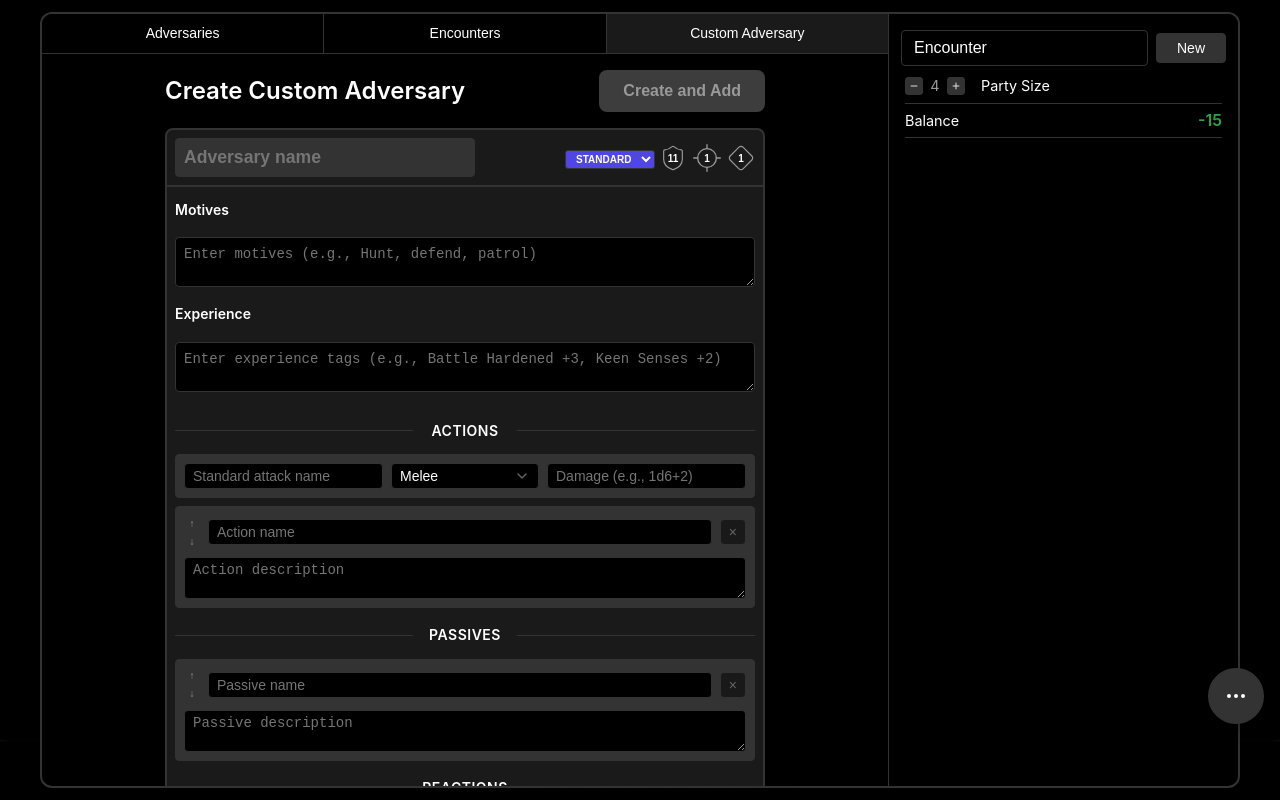
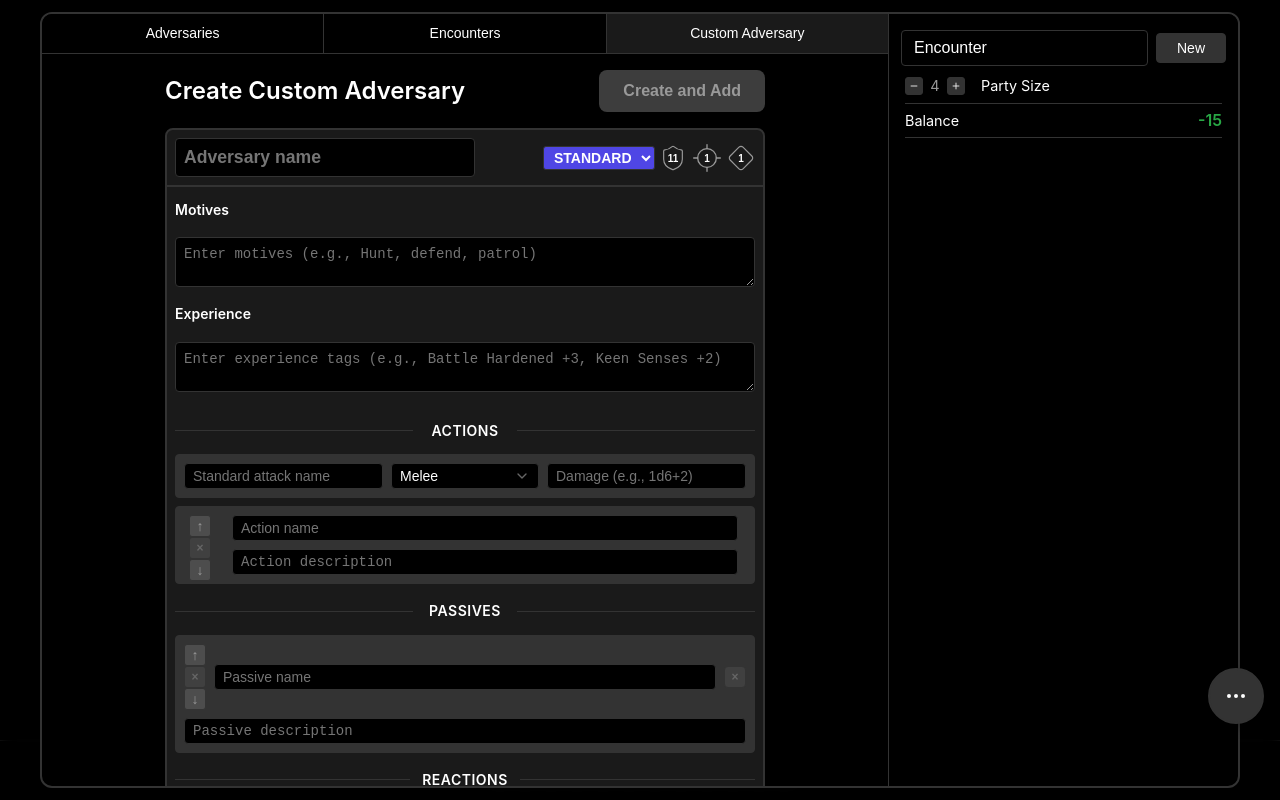
Before and after one commit to Splinter714/Daggerheart, a React (Vite) app: page / in a window 1280 px wide. Built offline with nearby package versions, Linux system fonts and the light colour scheme.

Commit message:
improve reorder controls vertical spacing - use space-evenly for balanced button distribution

```diff
--- a/src/components/GameCard.jsx
+++ b/src/components/GameCard.jsx
@@ -6,7 +6,7 @@ import { Droplet, Activity, CheckCircle, X, Hexagon, Triangle, Gem, Star, Locate
 // ============================================================================
 
 // Reorder Controls Component
-const ReorderControls = ({ feature, featureType, item, onUpdate }) => {
+const ReorderControls = ({ feature, featureType, item, onUpdate, handleFeatureDeleteClick, deleteConfirmations, getFeatureKey }) => {
   const handleUpClick = () => {
     try {
       const features = item?.features || []
@@ -70,16 +70,17 @@ const ReorderControls = ({ feature, featureType, item, onUpdate }) => {
   const filterExprWithName = f => f.type === featureType && f.name.trim()
 
   return (
-    <div style={{ display: 'flex', flexDirection: 'column', gap: '2px' }}>
+    <div style={{ display: 'flex', flexDirection: 'column', justifyContent: 'space-evenly', alignItems: 'center', height: '100%' }}>
       <button
         onClick={handleUpClick}
         disabled={(item.features || []).filter(filterExpr).findIndex(f => f === feature) === 0}
         style={{
-          width: '16px',
-          height: '16px',
+          width: '22px',
+          height: '22px',
           padding: '0',
-          border: 'none',
-          backgroundColor: 'transparent',
+          border: '1px solid var(--border)',
+          borderRadius: '3px',
+          backgroundColor: 'var(--gray-700)',
           color: ((item.features || []).filter(filterExprWithName).length >= 2 &&
                    (item.features || []).filter(filterExpr).findIndex(f => f === feature) !== 0 &&
                    feature.name.trim())
@@ -88,23 +89,55 @@ const ReorderControls = ({ feature, featureType, item, onUpdate }) => {
                     (item.features || []).filter(filterExpr).findIndex(f => f === feature) !== 0 &&
                     feature.name.trim())
                  ? 'pointer' : 'not-allowed',
-          fontSize: '10px',
-          display: 'flex',
-          alignItems: 'center',
-          justifyContent: 'center'
+          fontSize: '14px',
+          lineHeight: '1',
+          display: 'flex',
+          alignItems: 'center',
+          justifyContent: 'center',
+          minHeight: '22px',
+          maxHeight: '22px'
         }}>
         ↑
+      </button>
+
+      {/* Delete Button */}
+      <button
+        onClick={() => handleFeatureDeleteClick(feature)}
+        disabled={!feature.name.trim() && !feature.description.trim()}
+        style={{
+          width: '22px',
+          height: '22px',
+          padding: '0',
+          border: '1px solid var(--border)',
+          borderRadius: '3px',
+          backgroundColor: deleteConfirmations[getFeatureKey(feature)] ? 'var(--danger)' : 'var(--gray-700)',
+          color: (!feature.name.trim() && !feature.description.trim()) ? 'var(--text-secondary)' : 'white',
+          cursor: (!feature.name.trim() && !feature.description.trim()) ? 'not-allowed' : 'pointer',
+          opacity: (!feature.name.trim() && !feature.description.trim()) ? 0.5 : 1,
+          fontWeight: '600',
+          fontSize: '12px',
+          lineHeight: '1',
+          transition: 'background-color 0.2s',
+          display: 'flex',
+          alignItems: 'center',
+          justifyContent: 'center',
+          minHeight: '22px',
+          maxHeight: '22px'
+        }}
+      >
+        ×
       </button>
 
       <button
         onClick={handleDownClick}
         disabled={(item.features || []).filter(filterExpr).findIndex(f => f === feature) === (item.features || []).filter(filterExpr).length - 1}
         style={{
-          width: '16px',
-          height: '16px',
+          width: '22px',
+          height: '22px',
           padding: '0',
-          border: 'none',
-          backgroundColor: 'transparent',
+          border: '1px solid var(--border)',
+          borderRadius: '3px',
+          backgroundColor: 'var(--gray-700)',
           color: ((item.features || []).filter(filterExprWithName).length >= 2 &&
                    (item.features || []).filter(filterExpr).findIndex(f => f === feature) < (item.features || []).filter(filterExpr).length - 1 &&
                    (item.features || []).filter(filterExpr)[(item.features || []).filter(filterExpr).findIndex(f => f === feature) + 1]?.name.trim() &&
@@ -115,10 +148,13 @@ const ReorderControls = ({ feature, featureType, item, onUpdate }) => {
                     (item.features || []).filter(filterExpr)[(item.features || []).filter(filterExpr).findIndex(f => f === feature) + 1]?.name.trim() &&
                     feature.name.trim())
                  ? 'pointer' : 'not-allowed',
-          fontSize: '10px',
-          display: 'flex',
-          alignItems: 'center',
-          justifyContent: 'center'
+          fontSize: '14px',
+          lineHeight: '1',
+          display: 'flex',
+          alignItems: 'center',
+          justifyContent: 'center',
+          minHeight: '22px',
+          maxHeight: '22px'
         }}>
         ↓
       </button>
@@ -850,7 +886,7 @@ const GameCard = ({
                   onUpdate && onUpdate(item.id, { name: e.target.value })
                 }}
                 style={{
-                  backgroundColor: 'var(--bg-secondary)',
+                  backgroundColor: 'var(--bg-primary)',
                   border: '1px solid var(--border)',
                   borderRadius: '4px',
                   color: 'var(--text-primary)',
@@ -894,7 +930,7 @@ const GameCard = ({
                         border: '1px solid var(--border)',
                         borderRadius: '3px',
                         color: 'var(--text-primary)',
-                        fontSize: '10px',
+                        fontSize: '14px',
                         fontWeight: '600',
                         textTransform: 'uppercase',
                         padding: '2px 6px',
@@ -1389,6 +1425,7 @@ const GameCard = ({
                       if (isEditMode) {
                         return (
                           <div key={index} style={{
+                            position: 'relative',
                             display: 'flex',
                             flexDirection: 'column',
                             gap: '0.5rem',
@@ -1397,10 +1434,20 @@ const GameCard = ({
                             borderRadius: '4px',
                             backgroundColor: 'var(--bg-secondary)'
                           }}>
-                            <div style={{ display: 'flex', gap: '0.5rem', alignItems: 'center' }}>
-                              {/* Up/Down Controls */}
-                              <ReorderControls feature={feature} featureType="Action" item={item} onUpdate={onUpdate} />
-
+                            {/* Left column: Up/Down Controls - positioned closer to edges */}
+                            <div style={{ position: 'absolute', left: '0', top: '0', bottom: '0', width: '3rem', display: 'flex', flexDirection: 'column', alignItems: 'center', justifyContent: 'flex-start', paddingTop: '0.5rem', padding: '0.5rem 0.25rem', overflow: 'hidden' }}>
+                              <ReorderControls
+                                feature={feature}
+                                featureType="Action"
+                                item={item}
+                                onUpdate={onUpdate}
+                                handleFeatureDeleteClick={handleFeatureDeleteClick}
+                                deleteConfirmations={deleteConfirmations}
+                                getFeatureKey={getFeatureKey}
+                              />
+                            </div>
+
+                            {/* Row 1: Name Input */}
                             <input
                               type="text"
                               value={feature.name || ''}
@@ -1424,7 +1471,9 @@ const GameCard = ({
                               }}
                               placeholder="Action name"
                               style={{
-                                  flex: 1,
+                                marginLeft: '3rem',
+                                marginRight: '0.5rem',
+                                width: 'calc(100% - 3.5rem)',
                                 padding: '0.25rem 0.5rem',
                                 border: '1px solid var(--border)',
                                 borderRadius: '4px',
@@ -1434,24 +1483,6 @@ const GameCard = ({
                                 transition: 'background-color 0.2s'
                               }}
                             />
-                              <button
-                                onClick={() => handleFeatureDeleteClick(feature)}
-                                disabled={!feature.name.trim() && !feature.description.trim()}
-                                style={{
-                                  padding: '0.25rem 0.5rem',
-                                  border: '1px solid var(--border)',
-                                  borderRadius: '4px',
-                                  backgroundColor: deleteConfirmations[getFeatureKey(feature)] ? 'var(--danger)' : 'var(--bg-primary)',
-                                  color: (!feature.name.trim() && !feature.description.trim()) ? 'var(--text-secondary)' : 'white',
-                                  cursor: (!feature.name.trim() && !feature.description.trim()) ? 'not-allowed' : 'pointer',
-                                  opacity: (!feature.name.trim() && !feature.description.trim()) ? 0.5 : 1,
-                                  fontSize: '0.875rem',
-                                  transition: 'background-color 0.2s'
-                                }}
-                              >
-                                ×
-                              </button>
-                            </div>
                             <textarea
                               value={feature.description || ''}
                               onChange={(e) => {
@@ -1463,6 +1494,10 @@ const GameCard = ({
                                   newFeatures.push({ type: 'Action', name: feature.name || '', description: e.target.value })
                                 }
 
+                                // Auto-resize textarea
+                                e.target.style.height = 'auto'
+                                e.target.style.height = e.target.scrollHeight + 'px'
+
                                 // Auto-add new action if this was the last action and name is filled
                                 const actionFeatures = newFeatures.filter(f => f.type === 'Action')
                                 const lastAction = actionFeatures[actionFeatures.length - 1]
@@ -1473,17 +1508,23 @@ const GameCard = ({
                                 onUpdate && onUpdate(item.id, { features: newFeatures })
                               }}
                               placeholder="Action description"
-                              rows={2}
-                              style={{
+                              rows={1}
+                              style={{
+                                marginLeft: '3rem',
+                                marginRight: '0.5rem',
+                                width: 'calc(100% - 3.5rem)',
                                 padding: '0.25rem 0.5rem',
                                 border: '1px solid var(--border)',
                                 borderRadius: '4px',
                                 backgroundColor: 'var(--bg-primary)',
                                 color: 'var(--text-primary)',
                                 fontSize: '0.875rem',
-                                resize: 'vertical'
-                              }}
-                            />
+                                resize: 'none',
+                                overflow: 'hidden',
+                                minHeight: '1.5rem'
+                              }}
+                            />
+
                           </div>
                         )
                       }
@@ -1567,7 +1608,15 @@ const GameCard = ({
                           }}>
                             <div style={{ display: 'flex', gap: '0.5rem', alignItems: 'center' }}>
                               {/* Up/Down Controls */}
-                              <ReorderControls feature={feature} featureType="Passive" item={item} onUpdate={onUpdate} />
+                              <ReorderControls
+                                feature={feature}
+                                featureType="Passive"
+                                item={item}
+                                onUpdate={onUpdate}
+                                handleFeatureDeleteClick={handleFeatureDeleteClick}
+                                deleteConfirmations={deleteConfirmations}
+                                getFeatureKey={getFeatureKey}
+                              />
 
                               <input
                                 type="text"
@@ -1606,15 +1655,24 @@ const GameCard = ({
                                 onClick={() => handleFeatureDeleteClick(feature)}
                                disabled={!feature.name.trim() && !feature.description.trim()}
                                 style={{
-                                  padding: '0.25rem 0.5rem',
+                                  width: '22px',
+                                  height: '22px',
+                                  padding: '0',
                                   border: '1px solid var(--border)',
                                   borderRadius: '4px',
-                                  backgroundColor: deleteConfirmations[getFeatureKey(feature)] ? 'var(--danger)' : 'var(--bg-primary)',
+                                  backgroundColor: deleteConfirmations[getFeatureKey(feature)] ? 'var(--danger)' : 'var(--gray-700)',
                                   color: (!feature.name.trim() && !feature.description.trim()) ? 'var(--text-secondary)' : 'white',
                                   cursor: (!feature.name.trim() && !feature.description.trim()) ? 'not-allowed' : 'pointer',
                                   opacity: (!feature.name.trim() && !feature.description.trim()) ? 0.5 : 1,
-                                  fontSize: '0.875rem',
-                                  transition: 'background-color 0.2s'
+                                  fontSize: '12px',
+                                  fontWeight: '600',
+                                  lineHeight: '1',
+                                  transition: 'background-color 0.2s',
+                                  display: 'flex',
+                                  alignItems: 'center',
+                                  justifyContent: 'center',
+                                  minHeight: '22px',
+                                  maxHeight: '22px'
                                 }}
                               >
                                 ×
@@ -1631,6 +1689,10 @@ const GameCard = ({
                                   newFeatures.push({ type: 'Passive', name: feature.name || '', description: e.target.value })
                                 }
 
+                                // Auto-resize textarea
+                                e.target.style.height = 'auto'
+                                e.target.style.height = e.target.scrollHeight + 'px'
+
                                 // Auto-add new passive if this was the last passive and name is filled
                                 const passiveFeatures = newFeatures.filter(f => f.type === 'Passive')
                                 const lastPassive = passiveFeatures[passiveFeatures.length - 1]
@@ -1641,7 +1703,7 @@ const GameCard = ({
                                 onUpdate && onUpdate(item.id, { features: newFeatures })
                               }}
                               placeholder="Passive description"
-                              rows={2}
+                              rows={1}
                               style={{
                                 padding: '0.25rem 0.5rem',
                                 border: '1px solid var(--border)',
@@ -1649,7 +1711,9 @@ const GameCard = ({
                                 backgroundColor: 'var(--bg-primary)',
                                 color: 'var(--text-primary)',
                                 fontSize: '0.875rem',
-                                resize: 'vertical'
+                                resize: 'none',
+                                overflow: 'hidden',
+                                minHeight: '1.5rem'
                               }}
                             />
                           </div>
@@ -1735,7 +1799,15 @@ const GameCard = ({
                           }}>
                             <div style={{ display: 'flex', gap: '0.5rem', alignItems: 'center' }}>
                               {/* Up/Down Controls */}
-                              <ReorderControls feature={feature} featureType="Reaction" item={item} onUpdate={onUpdate} />
+                              <ReorderControls
+                                feature={feature}
+                                featureType="Reaction"
+                                item={item}
+                                onUpdate={onUpdate}
+                                handleFeatureDeleteClick={handleFeatureDeleteClick}
+                                deleteConfirmations={deleteConfirmations}
+                                getFeatureKey={getFeatureKey}
+                              />
 
                               <input
                                 type="text"
@@ -1774,15 +1846,24 @@ const GameCard = ({
                                 onClick={() => handleFeatureDeleteClick(feature)}
                                 disabled={!feature.name.trim() && !feature.description.trim()}
                                 style={{
-                                  padding: '0.25rem 0.5rem',
+                                  width: '22px',
+                                  height: '22px',
+                                  padding: '0',
                                   border: '1px solid var(--border)',
                                   borderRadius: '4px',
-                                  backgroundColor: deleteConfirmations[getFeatureKey(feature)] ? 'var(--danger)' : 'var(--bg-primary)',
+                                  backgroundColor: deleteConfirmations[getFeatureKey(feature)] ? 'var(--danger)' : 'var(--gray-700)',
                                   color: (!feature.name.trim() && !feature.description.trim()) ? 'var(--text-secondary)' : 'white',
                                   cursor: (!feature.name.trim() && !feature.description.trim()) ? 'not-allowed' : 'pointer',
                                   opacity: (!feature.name.trim() && !feature.description.trim()) ? 0.5 : 1,
-                                  fontSize: '0.875rem',
-                                  transition: 'background-color 0.2s'
+                                  fontSize: '12px',
+                                  fontWeight: '600',
+                                  lineHeight: '1',
+                                  transition: 'background-color 0.2s',
+                                  display: 'flex',
+                                  alignItems: 'center',
+                                  justifyContent: 'center',
+                                  minHeight: '22px',
+                                  maxHeight: '22px'
                                 }}
                               >
                                 ×
@@ -1799,6 +1880,10 @@ const GameCard = ({
                                   newFeatures.push({ type: 'Reaction', name: feature.name || '', description: e.target.value })
                                 }
 
+                                // Auto-resize textarea
+                                e.target.style.height = 'auto'
+                                e.target.style.height = e.target.scrollHeight + 'px'
+
                                 // Auto-add new reaction if this was the last reaction and name is filled
                                 const reactionFeatures = newFeatures.filter(f => f.type === 'Reaction')
                                 const lastReaction = reactionFeatures[reactionFeatures.length - 1]
@@ -1809,7 +1894,7 @@ const GameCard = ({
                                 onUpdate && onUpdate(item.id, { features: newFeatures })
                               }}
                               placeholder="Reaction description"
-                              rows={2}
+                              rows={1}
                               style={{
                                 padding: '0.25rem 0.5rem',
                                 border: '1px solid var(--border)',
@@ -1817,7 +1902,9 @@ const GameCard = ({
                                 backgroundColor: 'var(--bg-primary)',
                                 color: 'var(--text-primary)',
                                 fontSize: '0.875rem',
-                                resize: 'vertical'
+                                resize: 'none',
+                                overflow: 'hidden',
+                                minHeight: '1.5rem'
                               }}
                             />
                           </div>
@@ -1983,7 +2070,7 @@ const GameCard = ({
                 <div
                   key={instance.id}
                   style={{
-                    backgroundColor: 'var(--bg-secondary)',
+                    backgroundColor: 'var(--bg-primary)',
                     borderRadius: '4px',
                     padding: '4px',
                     border: '1px solid var(--border)',
@@ -2042,7 +2129,7 @@ const GameCard = ({
                   )}
                   {/* Number section - Fixed width for double digits */}
                   <div style={{
-                    backgroundColor: 'var(--bg-secondary)',
+                    backgroundColor: 'var(--bg-primary)',
                     borderRadius: '6px',
                     border: '1px solid var(--border-hover)',
                     width: '32px',
@@ -2292,15 +2379,20 @@ const GameCard = ({
                   padding: '0.5rem',
                   border: '1px solid var(--border)',
                   borderRadius: '0.5rem',
-                  backgroundColor: 'var(--bg-secondary)',
+                  backgroundColor: 'var(--bg-primary)',
                   color: 'white',
                   fontSize: '0.875rem',
                   lineHeight: 1.5,
-                  resize: 'vertical',
+                  resize: 'none',
+                  overflow: 'hidden',
                   fontFamily: 'inherit'
                 }}
                 value={item.description}
                 onChange={(e) => {
+                  // Auto-resize textarea
+                  e.target.style.height = 'auto'
+                  e.target.style.height = e.target.scrollHeight + 'px'
+
                   onUpdate && onUpdate(item.id, { description: e.target.value })
                 }}
                 placeholder="Enter adversary description..."
```
Lines whose indentation alone changed are shown as unchanged.
